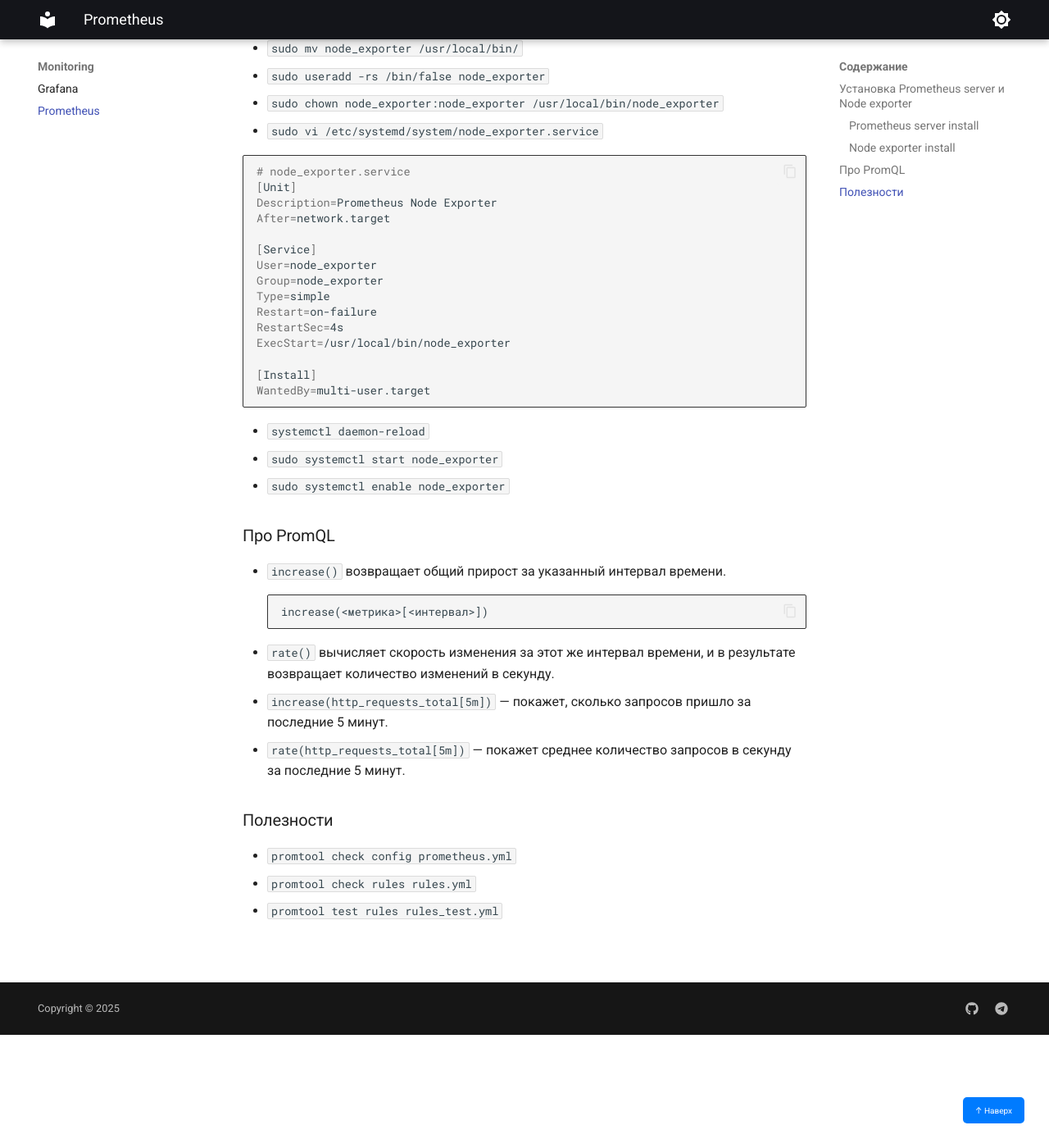
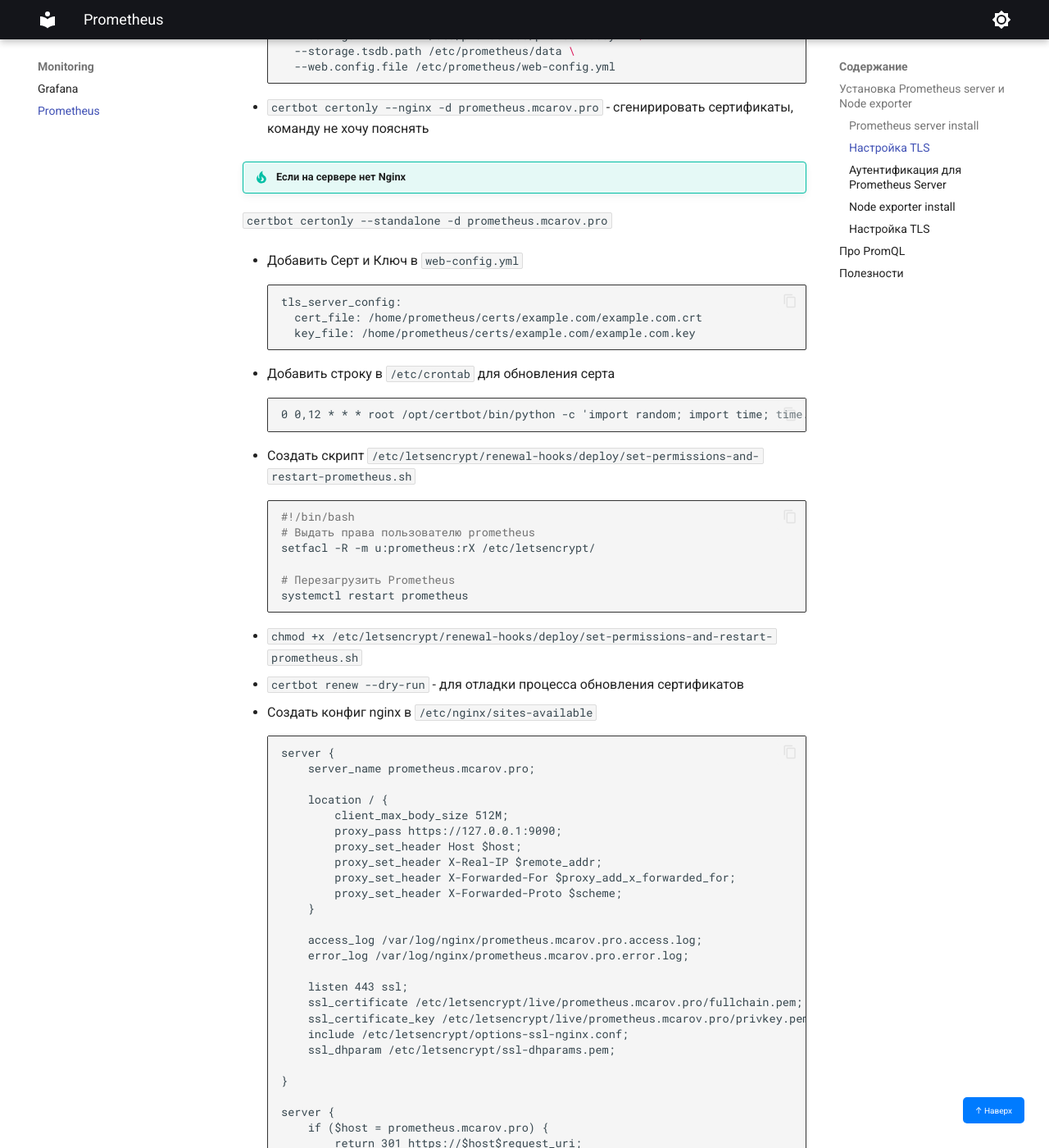
Before and after one commit to ilyamak04/wiki, an MkDocs documentation site: the page built from docs/monitoring/Prometheus.md, in a window 1280 px wide and 1400 px high, scrolled down 1707 px. Shown: the whole window at 82% size. Built offline with MkDocs 1.6.1 and Material for MkDocs 9.7.7, drawn with Linux system fonts in a browser that asks for light colours; some of the changed text lies outside the part shown.

Commit message:
ADD tls prometheus

````diff
--- a/docs/monitoring/Prometheus.md
+++ b/docs/monitoring/Prometheus.md
@@ -61,6 +61,103 @@ WantedBy=multi-user.target
 - `sudo systemctl start prometheus`
 - `sudo systemctl enable prometheus`
 
+#### Настройка TLS
+
+- `touch web-config.yml` - создать конфигурационный файл для настойки TLS
+
+- Добавить в Unit-файл пусть к конфигу TLS в директиве `ExecStart`
+```bash
+ExecStart=/usr/local/bin/prometheus \
+  --config.file       /etc/prometheus/prometheus.yml \
+  --storage.tsdb.path /etc/prometheus/data \
+  --web.config.file /etc/prometheus/web-config.yml
+```
+
+- `certbot certonly --nginx -d prometheus.mcarov.pro` - сгенирировать сертификаты, команду не хочу пояснять
+
+!!! tip "Если на сервере нет Nginx"
+  `certbot certonly --standalone -d prometheus.mcarov.pro`
+
+- Добавить Серт и Ключ в `web-config.yml`
+```
+tls_server_config:
+  cert_file: /home/prometheus/certs/example.com/example.com.crt
+  key_file: /home/prometheus/certs/example.com/example.com.key
+```
+
+- Добавить строку в `/etc/crontab` для обновления серта
+```
+0 0,12 * * * root /opt/certbot/bin/python -c 'import random; import time; time.sleep(random.random() * 3600)' && sudo certbot renew -q
+```
+
+- Создать скрипт `/etc/letsencrypt/renewal-hooks/deploy/set-permissions-and-restart-prometheus.sh`
+```bash
+#!/bin/bash
+# Выдать права пользователю prometheus
+setfacl -R -m u:prometheus:rX /etc/letsencrypt/
+
+# Перезагрузить Prometheus
+systemctl restart prometheus
+```
+- `chmod +x /etc/letsencrypt/renewal-hooks/deploy/set-permissions-and-restart-prometheus.sh`
+
+- `certbot renew --dry-run` - для отладки процесса обновления сертификатов
+
+- Создать конфиг nginx в `/etc/nginx/sites-available`
+```
+server {
+    server_name prometheus.mcarov.pro;
+
+    location / {
+        client_max_body_size 512M;
+        proxy_pass https://127.0.0.1:9090;
+        proxy_set_header Host $host;
+        proxy_set_header X-Real-IP $remote_addr;
+        proxy_set_header X-Forwarded-For $proxy_add_x_forwarded_for;
+        proxy_set_header X-Forwarded-Proto $scheme;
+    }
+
+    access_log /var/log/nginx/prometheus.mcarov.pro.access.log;
+    error_log /var/log/nginx/prometheus.mcarov.pro.error.log;
+
+    listen 443 ssl;
+    ssl_certificate /etc/letsencrypt/live/prometheus.mcarov.pro/fullchain.pem;
+    ssl_certificate_key /etc/letsencrypt/live/prometheus.mcarov.pro/privkey.pem;
+    include /etc/letsencrypt/options-ssl-nginx.conf;
+    ssl_dhparam /etc/letsencrypt/ssl-dhparams.pem;
+
+}
+
+server {
+    if ($host = prometheus.mcarov.pro) {
+        return 301 https://$host$request_uri;
+    }
+
+
+    listen 80;
+    server_name prometheus.mcarov.pro;
+    return 404;
+
+}
+```
+- `ln -s /etc/nginx/sites-available/prometheus.mcarov.pro /etc/nginx/sites-enabled/`
+- `nginx -t`
+- `systemctl reload nginx`
+
+#### Аутентификация для Prometheus Server
+
+- `htpasswd -nBC 10 "" | tr -d ':\n'` - выполнить
+
+- Добавить в `web-config.yml`
+```yml
+basic_auth_users:
+  # user: password (hash)
+  admin: $2y$10$QzpQ2fO9TpU1Hm4VbB6AMO8ZsdoplfesfAmI8MFB402BVIu5gf.TK
+```
+-  `systemctl restart prometheus`
+
+- В UI Grafana настроить Basic auth в Data Source
+
 #### Node exporter install
 - `wget https://github.com/prometheus/node_exporter/releases/download/v1.8.2/node_exporter-1.8.2.linux-arm64.tar.gz` - скачиваем node exporter на удалённый хост
 
@@ -89,10 +186,62 @@ ExecStart=/usr/local/bin/node_exporter
 WantedBy=multi-user.target
 ```
 
-- `systemctl daemon-reload`
+- `sudo systemctl daemon-reload`
 - `sudo systemctl start node_exporter`
 - `sudo systemctl enable node_exporter`
 
+#### Настройка TLS
+
+- `touch web.yml`
+- Создать `openssl.cnf` и наполнить содержимым:
+```
+[req]
+default_bits = 2048
+prompt = no
+default_md = sha256
+distinguished_name = dn
+
+[dn]
+CN = 150.241.66.94
+
+[v3_ext]
+authorityKeyIdentifier=keyid,issuer:always
+basicConstraints=CA:FALSE
+keyUsage=digitalSignature,keyEncipherment
+extendedKeyUsage=serverAuth
+subjectAltName=@alt_names
+
+[alt_names]
+IP.1 = 150.241.66.94
+```
+
+- `sudo openssl req -x509 -newkey rsa:2048 -keyout node_exporter.key -out node_exporter.pem -days 36500 -nodes -config openssl.cnf -extensions v3_ext` - генирируем серты
+
+- Не забываем выдать права на сертификаты
+
+- Добавить в `web.yml`
+```
+tls_server_config:
+  cert_file: /etc/prometheus/node_exporter/certs/node_exporter.pem
+  key_file: /etc/prometheus/node_exporter/certs/node_exporter.key
+```
+
+- Добавить в Unit Node Exporter в директиву ExecStart
+```bash
+--web.config.file=/etc/prometheus/node_exporter/web.yml
+```
+
+- `systemctl daemon-reload`
+- `systemctl restart node_exporter.service`
+
+- На машине с Prometheus Server добавить в `prometheus.yml` в нужную джобу экспортера
+```
+  scheme: https
+  tls_config:
+    ca_file: /etc/prometheus/node_exporter/srv-infra/certs/node_exporter.pem
+```
+
+- `systemctl restart prometheus`
 
 ### Про PromQL
 - `increase()` возвращает общий прирост за указанный интервал времени.
````
Also changed, not shown: other parts of docs/monitoring/Prometheus.md (+2 -2 lines).
